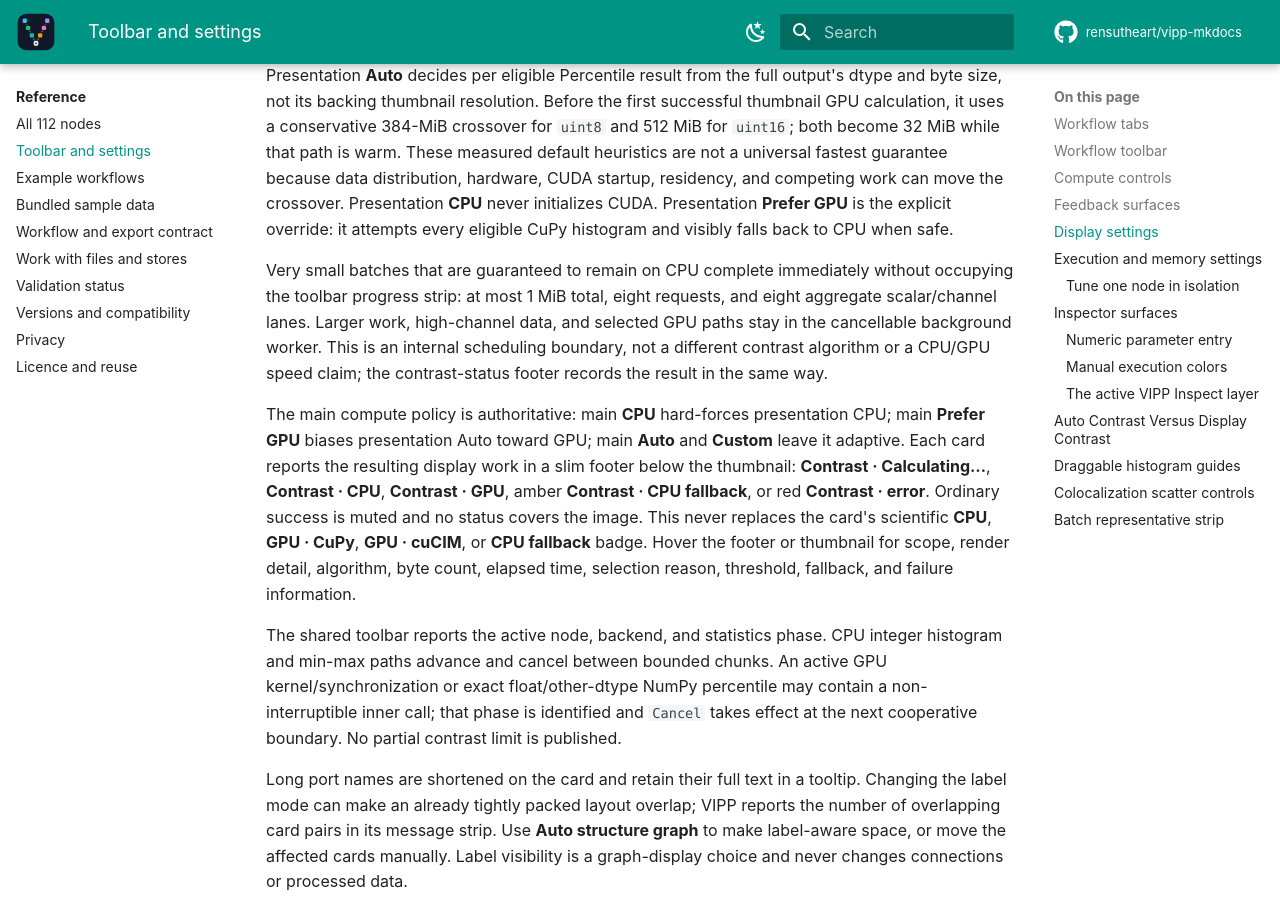
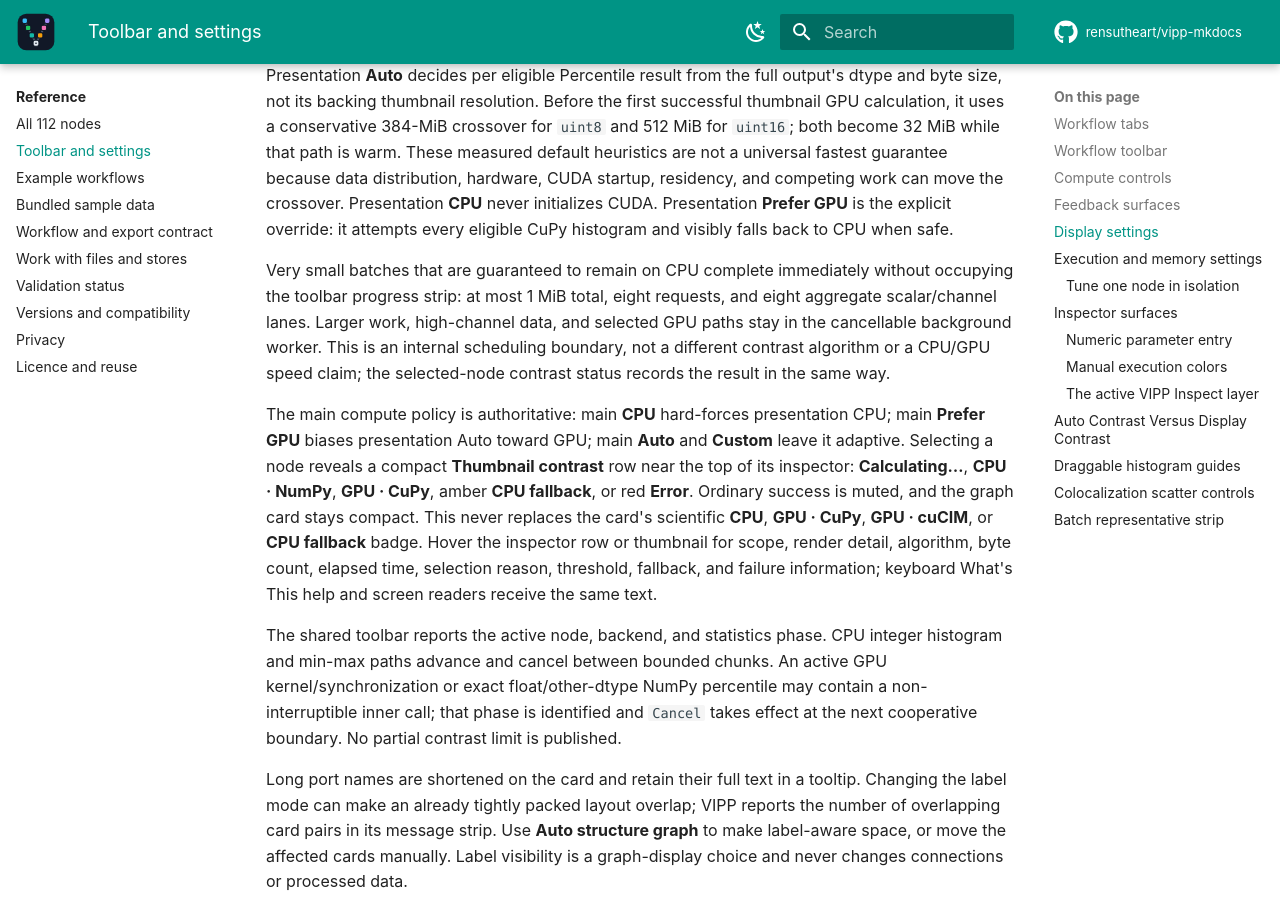
Before and after one commit to rensutheart/vipp-mkdocs, an MkDocs documentation site: the page built from docs/reference/interface.md, in a window 1280 px wide and 900 px high, scrolled down 5051 px. Built offline with MkDocs 1.6.1 and Material for MkDocs 9.7.7, drawn with Linux system fonts in a browser that asks for light colours; plug-ins that fetch from the network failed and are left out; comment, search, counter and statistics services are not loaded; the version menu is left out.

Commit message:
Document thumbnail contrast inspector status

```diff
--- a/docs/reference/interface.md
+++ b/docs/reference/interface.md
@@ -176,19 +176,19 @@ without occupying the toolbar progress strip: at most 1 MiB total, eight
 requests, and eight aggregate scalar/channel lanes. Larger work, high-channel
 data, and selected GPU paths stay in the cancellable background worker. This is
 an internal scheduling boundary, not a different contrast algorithm or a
-CPU/GPU speed claim; the contrast-status footer records the result in the same
-way.
+CPU/GPU speed claim; the selected-node contrast status records the result in the
+same way.
 
 The main compute policy is authoritative: main **CPU** hard-forces presentation
 CPU; main **Prefer GPU** biases presentation Auto toward GPU; main **Auto** and
-**Custom** leave it adaptive. Each card reports the resulting display work in a
-slim footer below the thumbnail: **Contrast · Calculating…**, **Contrast · CPU**,
-**Contrast · GPU**, amber **Contrast · CPU fallback**, or red
-**Contrast · error**. Ordinary success is muted and no status covers the image.
-This never replaces the card's scientific **CPU**, **GPU · CuPy**,
-**GPU · cuCIM**, or **CPU fallback** badge. Hover the footer or thumbnail for
-scope, render detail, algorithm, byte count, elapsed time, selection reason,
-threshold, fallback, and failure information.
+**Custom** leave it adaptive. Selecting a node reveals a compact **Thumbnail
+contrast** row near the top of its inspector: **Calculating…**, **CPU · NumPy**,
+**GPU · CuPy**, amber **CPU fallback**, or red **Error**. Ordinary success is
+muted, and the graph card stays compact. This never replaces the card's
+scientific **CPU**, **GPU · CuPy**, **GPU · cuCIM**, or **CPU fallback** badge.
+Hover the inspector row or thumbnail for scope, render detail, algorithm, byte
+count, elapsed time, selection reason, threshold, fallback, and failure
+information; keyboard What's This help and screen readers receive the same text.
 
 The shared toolbar reports the active node, backend, and statistics phase. CPU
 integer histogram and min-max paths advance and cancel between bounded chunks.
```
Also changed, not shown: docs/concepts/inspection-model.md (+8 -6 lines), docs/how-to/choose-compute.md (+4 -4 lines), docs/how-to/inspect-outputs.md (+9 -7 lines), docs/releases/0.13.0a1.md (+9 -8 lines), docs/troubleshooting/performance.md (+9 -7 lines).
